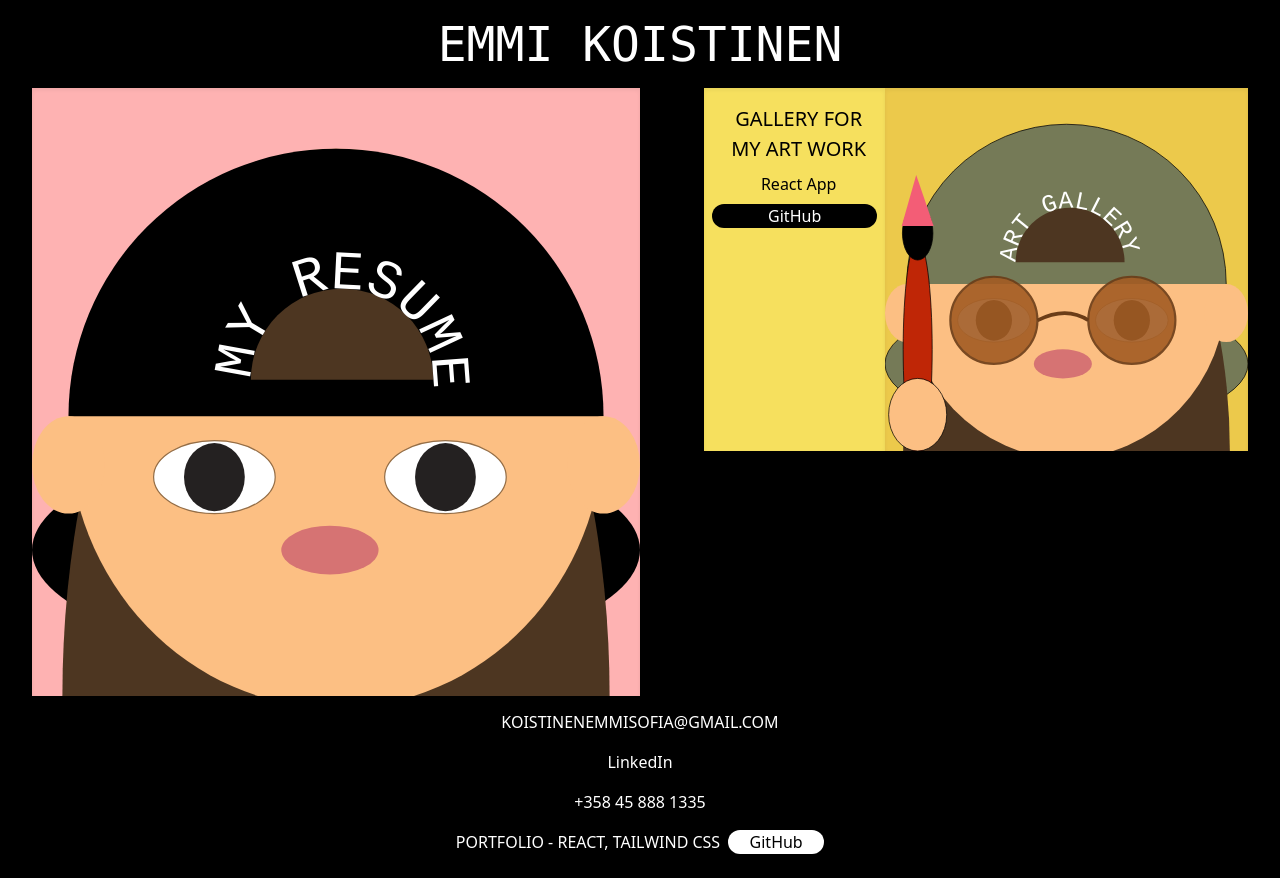
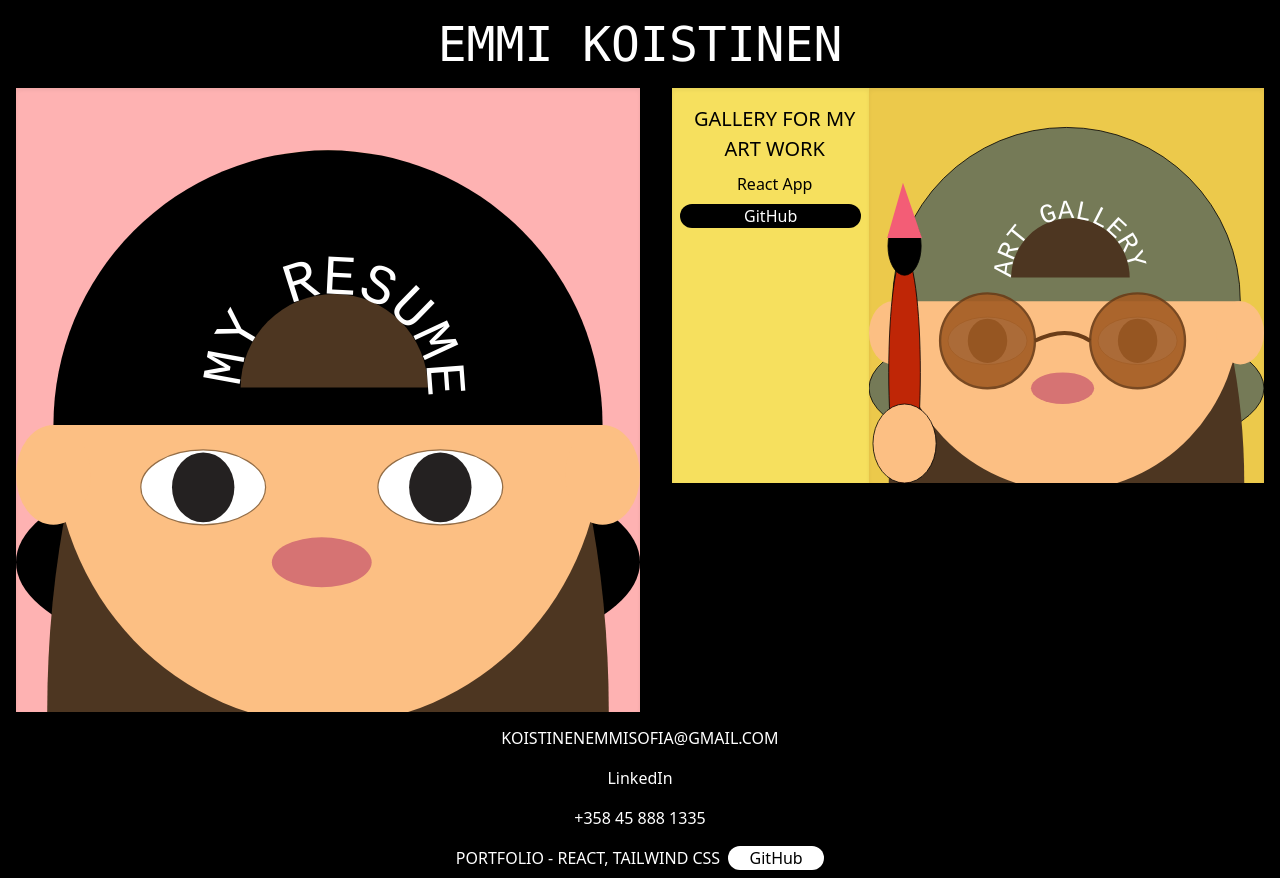
Before and after one commit to emmisk/portfolio, a React (Create React App) app: page / in a window 1280 px wide. Built offline with nearby package versions, Linux system fonts and the light colour scheme.

Commit message:
little margin fixes

```diff
--- a/src/App.js
+++ b/src/App.js
@@ -27,7 +27,7 @@ const App = () => {
       <Suspense fallback={renderLoader()}>
         <Header />
         <div className="lg:flex md:grid-cols-2 bg-black">
-          <div className="lg:w-1/2 lg:mr-8 lg:ml-8 md:mr-8 md:ml-8">
+          <div className="lg:w-1/2 lg:mr-4 lg:ml-4 md:mr-8 md:ml-8 ">
             <ResumeProject
               alt="My resume"
               imageColor="bg-red-300"
--- a/src/components/Project.js
+++ b/src/components/Project.js
@@ -11,7 +11,7 @@ const Project = ({
   projectType,
   hoverColor,
 }) => (
-  <div className="grid grid-cols-3 md:mr-8 md:ml-8">
+  <div className="grid grid-cols-3 lg:mr-4 lg:ml-4 md:mr-8 md:ml-8">
     <div
       className={`col-span-1 text-black text-center ${projectColor} p-2 shadow-inner`}
     >
```
